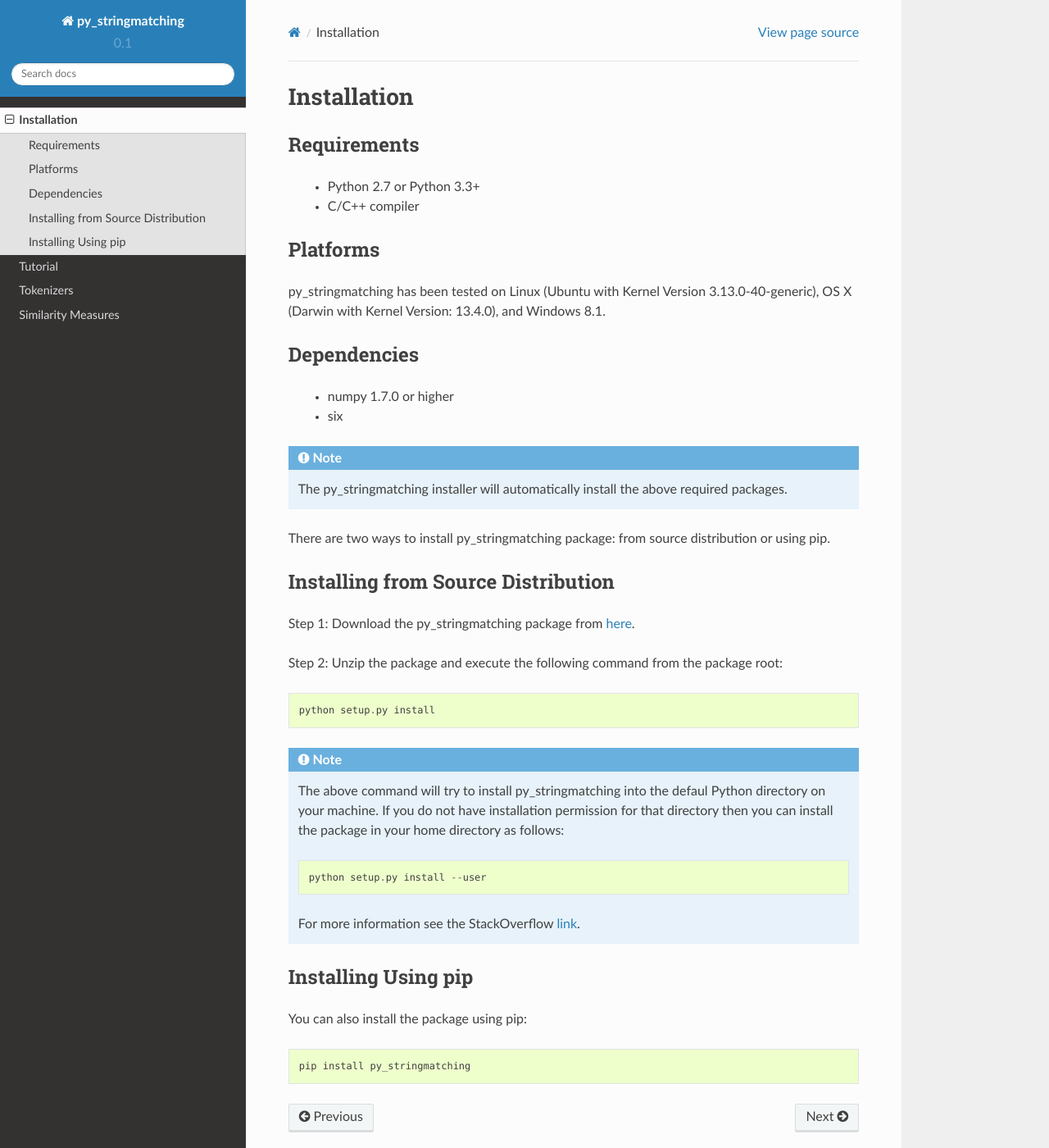
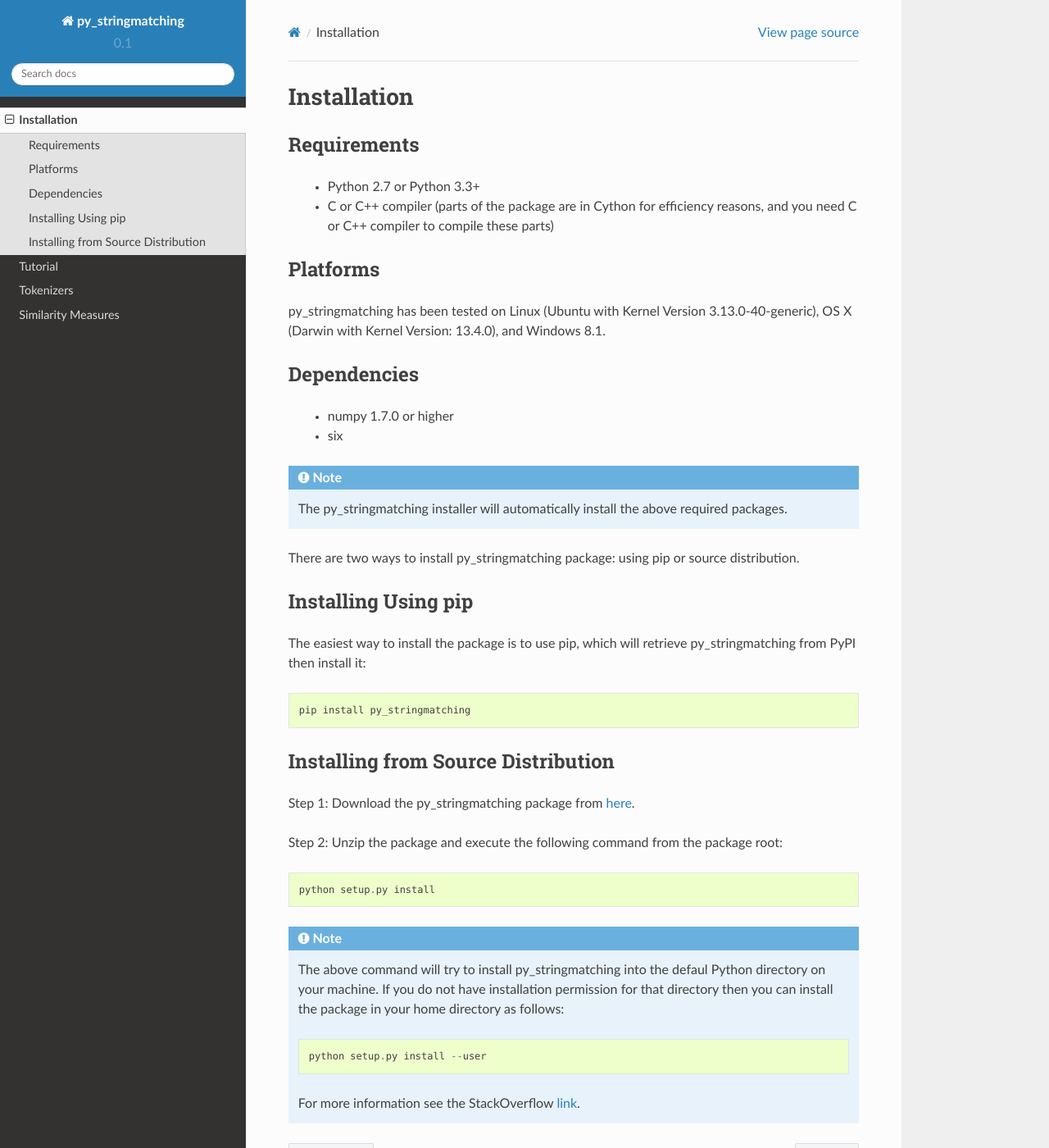
Before and after one commit to wynksaiddestroy/py_stringmatching, a Sphinx documentation site: the page built from docs/Installation.rst, in a window 1280 px wide and 1400 px high. Shown: the whole window at 82% size. Built offline with Sphinx 7.4.7 and the Read the Docs theme 2.0.0, drawn with Linux system fonts in a browser that asks for light colours.

Commit message:
Updated Installation.rst

```diff
--- a/docs/Installation.rst
+++ b/docs/Installation.rst
@@ -5,7 +5,7 @@ Installation
 Requirements
 ------------
     * Python 2.7 or Python 3.3+
-    * C/C++ compiler
+    * C or C++ compiler (parts of the package are in Cython for efficiency reasons, and you need C or C++ compiler to compile these parts)
 
 Platforms
 ------------
@@ -20,7 +20,13 @@ Dependencies
 
      The py_stringmatching installer will automatically install the above required packages.
 
-There are two ways to install py_stringmatching package: from source distribution or using pip.
+There are two ways to install py_stringmatching package: using pip or source distribution.
+
+Installing Using pip
+--------------------
+The easiest way to install the package is to use pip, which will retrieve py_stringmatching from PyPI then install it::
+
+    pip install py_stringmatching
 
 Installing from Source Distribution
 -------------------------------------
@@ -39,9 +45,3 @@ Step 2: Unzip the package and execute the following command from the package roo
 
     For more information see the StackOverflow `link
     <http://stackoverflow.com/questions/14179941/how-to-install-python-packages-without-root-privileges>`_.
-
-Installing Using pip
---------------------
-You can also install the package using pip::
-
-    pip install py_stringmatching
```
